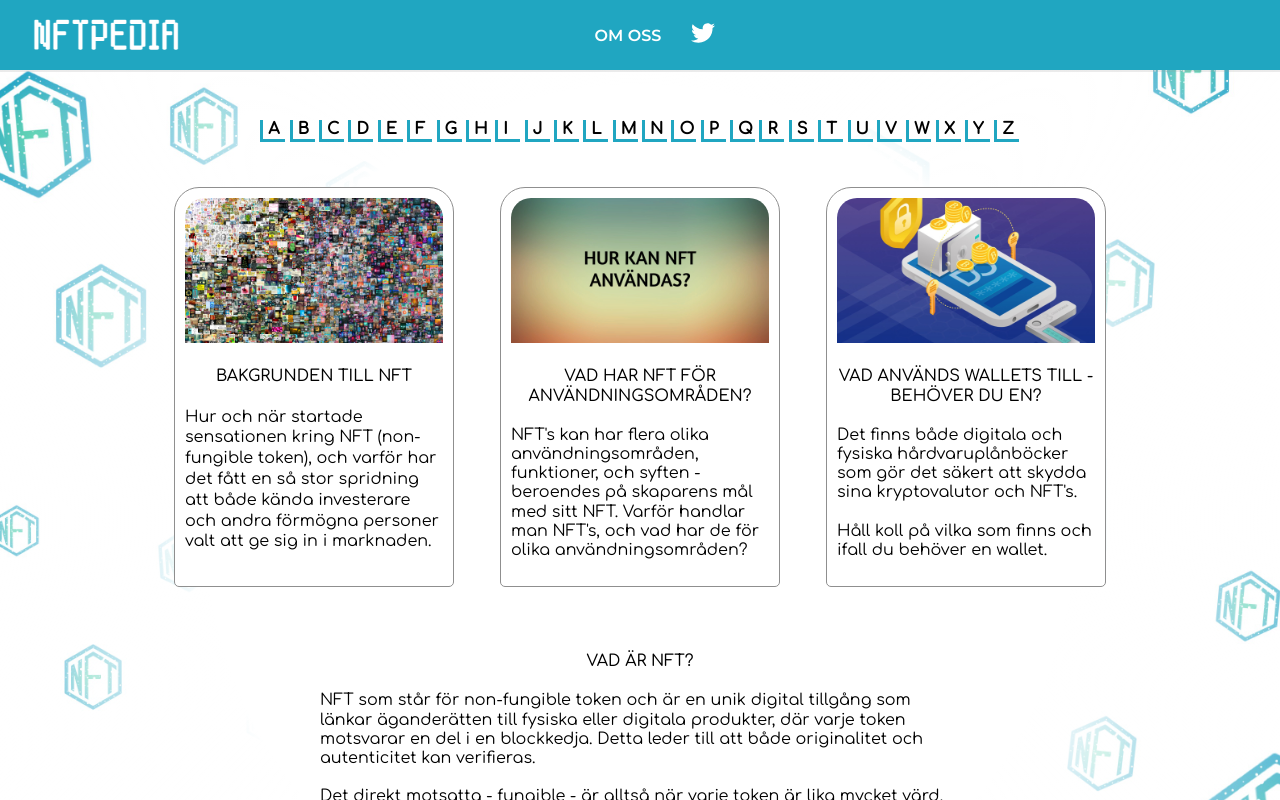
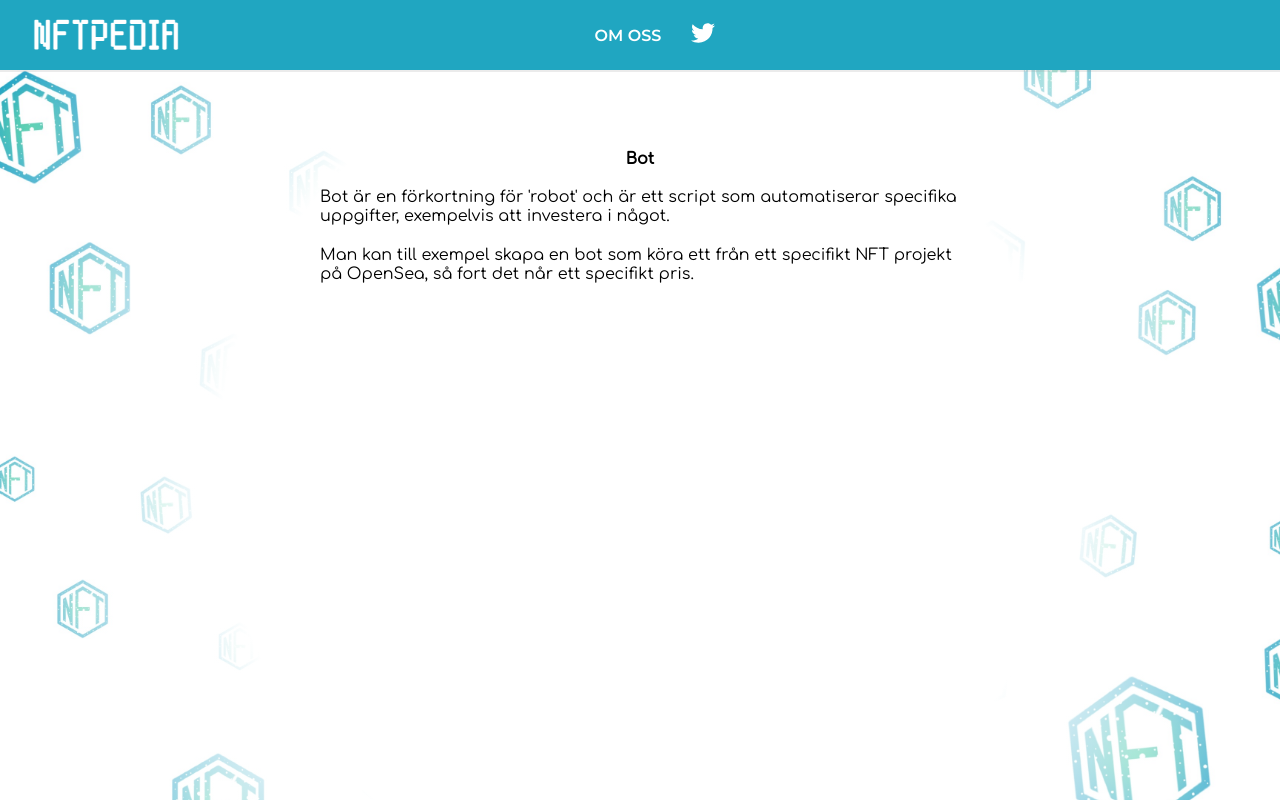
Before and after one commit to jossifelefteriadis/nftpedia, a React (Create React App) app: page /bot in a window 1280 px wide. Shown: the top 800 px of the page. Built offline with nearby package versions, Linux system fonts and the light colour scheme.

Commit message:
Add description for bot

```diff
--- a/src/components/PageContainer.js
+++ b/src/components/PageContainer.js
@@ -18,6 +18,7 @@ import Bag from "./words/Bag";
 import Block from "./words/Block";
 import Blockchain from "./words/Blockchain";
 import BAYC from "./words/BAYC";
+import Bot from "./words/Bot";
 
 import A from "./letter/A";
 import B from "./letter/B";
@@ -75,6 +76,9 @@ export default class PageContainer extends React.Component {
           </Route>
           <Route path="/bored-apes-yacht-club">
             <BAYC />
+          </Route>
+          <Route path="/bot">
+            <Bot />
           </Route>
           <Route path="/A">
             <A />
--- /dev/null
+++ b/src/components/words/Bot.js
@@ -0,0 +1,17 @@
+import React from "react";
+
+const Bot = () => (
+  <section className="word-description-container">
+    <h1>Bot</h1>
+    <p>
+      Bot är en förkortning för 'robot' och är ett script som automatiserar
+      specifika uppgifter, exempelvis att investera i något.
+      <br />
+      <br />
+      Man kan till exempel skapa en bot som köra ett från ett specifikt NFT
+      projekt på OpenSea, så fort det når ett specifikt pris.
+    </p>
+  </section>
+);
+
+export default Bot;
```
